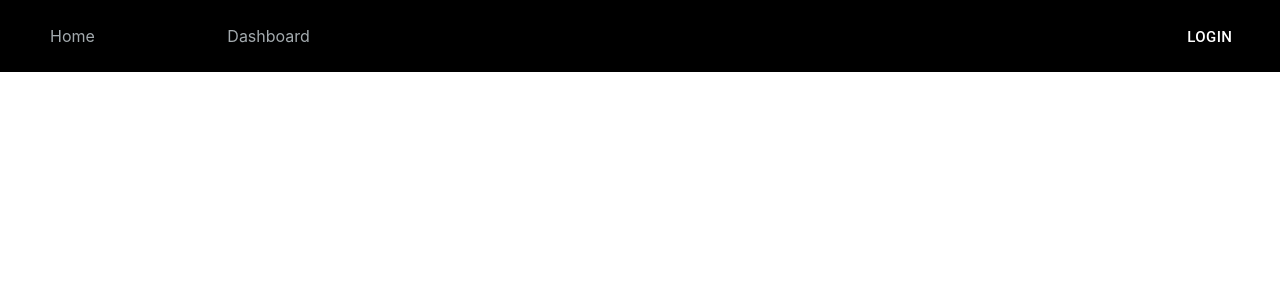
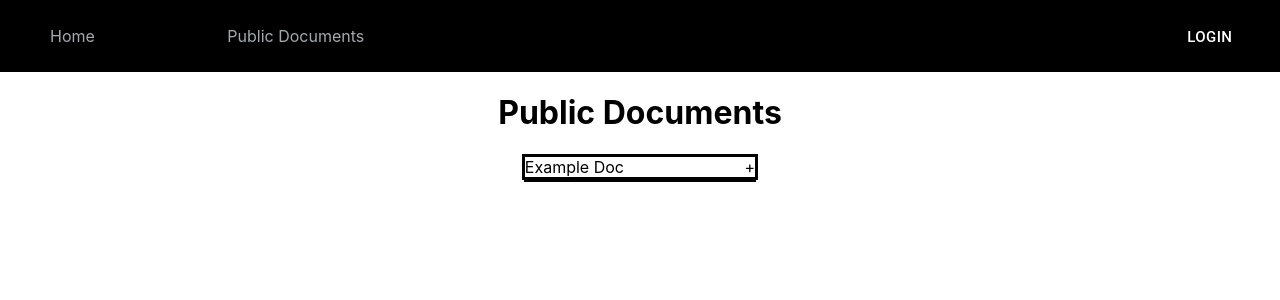
Before and after one commit to emma-woodward/NeighborhoodWebsite, a React (Create React App) app in the folder app/: page /public_documents in a window 1280 px wide. Shown: the top 300 px of the page. Built offline with nearby package versions, Linux system fonts and the light colour scheme; no server answers.

Commit message:
Started Public Documents

```diff
--- a/app/package.json
+++ b/app/package.json
@@ -4,6 +4,7 @@
   "private": true,
   "dependencies": {
     "@material-ui/core": "^4.11.2",
+    "@material-ui/icons": "^4.11.2",
     "@testing-library/jest-dom": "^5.11.6",
     "@testing-library/react": "^11.2.2",
     "@testing-library/user-event": "^12.6.0",
--- /dev/null
+++ b/app/src/Components/Document.js
@@ -0,0 +1,36 @@
+import React, {useState, useEffect} from 'react';
+import { TextField, Button, Typography, IconButton, InputAdornment } from '@material-ui/core';
+
+/**
+ * Document Component
+ *
+ * @param {*} props
+ * DocumentLink- Link to the document
+ * DocumentTitle- Documents name
+ * DocumentDesc- Documents Description
+ */
+function Document(props) {
+
+const[expandedView, setExapndedView] = useState(false);
+
+  return (
+      <div>
+        <div className="DocumentDiv">
+            <a href={props.DocumentLink}>
+            <div>
+                {props.DocumentTitle}
+            </div>
+            </a>
+        <div className="DocumentExpandDiv" onClick={()=>{
+            setExapndedView(!expandedView);
+        }}>  +  </div>
+
+    </div>
+    <div className="DocumentDescriptionDiv">
+            {expandedView && <p>{props.DocumentDesc}</p>}
+        </div>
+      </div>
+  );
+}
+
+export default Document;
--- a/app/src/Components/Navbar.js
+++ b/app/src/Components/Navbar.js
@@ -5,6 +5,7 @@ import {
 import LoginPage from '../Pages/LoginPage';
 import HomePage from '../Pages/HomePage';
 import DashboardPage from '../Pages/DashboardPage';
+import PublicDocuments from '../Pages/PublicDocuments';
 import PrivateRoute from './PrivateRoute';
 import styles from '../Styling.css';
 import { AuthProvider } from '../Contexts/AuthContext';
@@ -23,7 +24,8 @@ function Navbar() {
           <a href="/login"><Button style={{color: "white", float: "right", height: "50%"}}size="large" variant="outlined">Login</Button></a>}
             <ul>
                 <li><Link to="/" className="IndividualLinks"><div>Home</div></Link></li>
-                <li><Link to="/dashboard" className="IndividualLinks"><div>Dashboard</div></Link></li>
+                {currentUser && <li><Link to="/dashboard" className="IndividualLinks"><div>Dashboard</div></Link></li>}
+                <li><Link to="/public_documents" className="IndividualLinks"><div>Public Documents</div></Link></li>
             </ul>
           </nav>
         </div>
@@ -37,6 +39,10 @@ function Navbar() {
                 <LoginPage />
               </Route>
 
+              <Route path="/public_documents">
+                <PublicDocuments />
+              </Route>
+
               <PrivateRoute path="/dashboard" component={DashboardPage} />
           </Switch>
           </AuthProvider>
--- a/app/src/Pages/HomePage.js
+++ b/app/src/Pages/HomePage.js
@@ -7,12 +7,9 @@ function HomePage() {
   return (
     <div>
         <h1 className="textCenter">Welcome!</h1>
-        <div className="MembersLoginDiv">
-            <a href="login">LOGIN</a>
-        </div>
 
         <div className="PublicDocumentsDiv">
-          DOCUMENTS
+          Public Documents
         </div>
     </div>
   );
--- /dev/null
+++ b/app/src/Pages/PublicDocuments.js
@@ -0,0 +1,16 @@
+import React from 'react';
+import { useState } from 'react';
+import { TextField, Button, Typography, IconButton, InputAdornment } from '@material-ui/core';
+import Document from '../Components/Document';
+
+function PublicDocuments() {
+
+  return (
+    <div>
+        <h1 style={{textAlign: "center"}}>Public Documents</h1>
+        <Document DocumentTitle="Example Doc" DocumentLink="https://www.dropbox.com/s/5q6wz81y83jofj7/document.pdf?dl=0" DocumentDesc="This is an example description of a potential document"/>
+    </div>
+  );
+}
+
+export default PublicDocuments;
--- a/app/src/Styling.css
+++ b/app/src/Styling.css
@@ -55,9 +55,40 @@
 .PublicDocumentsDiv{
     border-style: solid;
     width: 15%;
-    margin-top: auto;
-    margin-right: 26%;
-    margin-left: auto;
-    margin-bottom: auto;
+    text-align: center;
+    margin: auto;
     padding: 10px;
 }
+
+.DocumentDiv{
+    margin: auto;
+    border-style: solid;
+    width: 18%;
+    display: flex;
+    height: fit-content;
+}
+
+.DocumentDiv a{
+    text-decoration: none;
+    color: black;
+}
+
+.DocumentExpandDiv{
+    margin-left: auto;
+    width: auto;
+}
+
+.DocumentDiv:hover{
+    background-color: silver;
+}
+
+.DocumentDescriptionDiv{
+    margin: auto;
+    border-top: 1px solid black;
+    border-bottom: 1px solid black;
+    border-left: 1px solid black;
+    border-right: 1px solid black;
+    width: 18%;
+    display: flex;
+    height: fit-content;
+}
```
Also changed, not shown: 2 other files (tests, documents, lock files or other folders).
